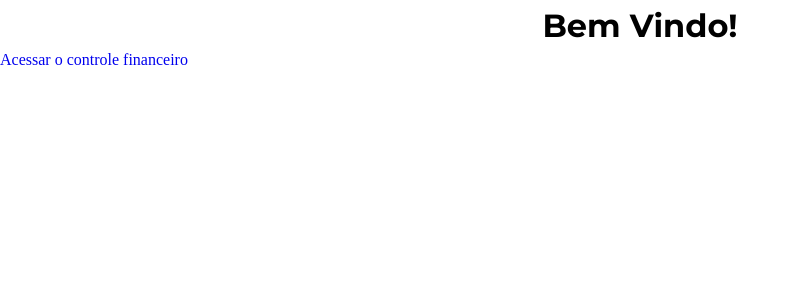
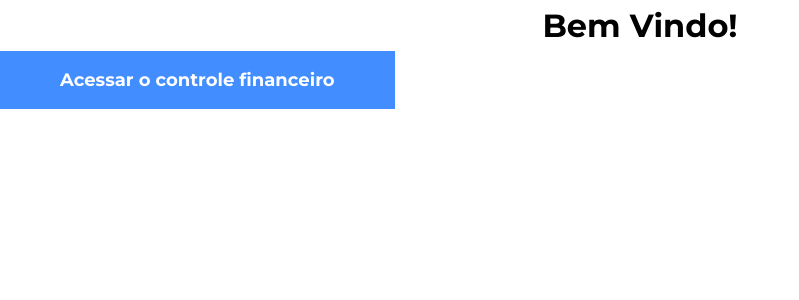
Before and after one commit to JoseMartins0808/Angular_Finances_Page, an Angular app: page / in a window 1280 px wide. Shown: the top 300 px of the page, without its empty margins (0-799 px from the left). Built offline with nearby package versions, Linux system fonts and the light colour scheme.

Commit message:
feat: button style

```diff
--- a/src/app/components/forms/register-transaction-form/register-transaction-form.component.html
+++ b/src/app/components/forms/register-transaction-form/register-transaction-form.component.html
@@ -14,5 +14,5 @@
         <label for="description">Descrição</label>
         <textarea name="description" placeholder="Digite a descrição" [formControl]="description"></textarea>
     </div>
-    <button type="submit">Cadastrar</button>
+    <button type="submit" class="btn solid md">Cadastrar</button>
 </form>
--- a/src/app/pages/home/home.component.html
+++ b/src/app/pages/home/home.component.html
@@ -1,6 +1,6 @@
 <main>
     <div>
         <h1 class="title one center">Bem Vindo!</h1>
-        <a routerLink="/transactions">Acessar o controle financeiro</a>
+        <a routerLink="/transactions" class="btn solid lg">Acessar o controle financeiro</a>
     </div>
 </main>
--- a/src/styles.sass
+++ b/src/styles.sass
@@ -1,3 +1,4 @@
-@import "./styles/reset"
-@import "./styles/global"
-@import "./styles/typography"
+@import "./styles/reset.sass"
+@import "./styles/global.sass"
+@import "./styles/typography.sass"
+@import "./styles/button.sass"
--- /dev/null
+++ b/src/styles/button.sass
@@ -0,0 +1,28 @@
+.btn
+    display: inline-flex
+    align-items: center
+    justify-content: center
+
+    font-family: $font-family
+    font-weight: 700
+    font-size: 1.125rem
+
+    transition: .4s
+
+    &.solid
+        background-color: $color-blue-1
+        color: $color-white
+
+        &:hover
+            filter: brightness(1.1)
+
+    &.md
+        padding: 0 40px
+        height: 3.625rem
+
+    &.lg
+        padding: 0 60px
+        height: 3.625rem
+
+    &.full
+        width: 100%
--- a/src/styles/typography.sass
+++ b/src/styles/typography.sass
@@ -1,5 +1,3 @@
-@use "./global"
-
 .title
     font-family: $font-family
     font-weight: 700
@@ -31,4 +29,4 @@
     font-size: 0.875rem
     font-weight: 400
     line-height: 1.6
-    color: global.$color-black
+    color: $color-black
```
